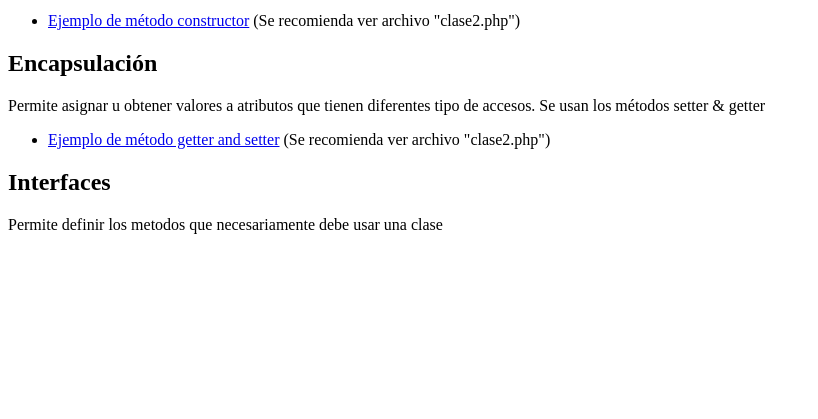
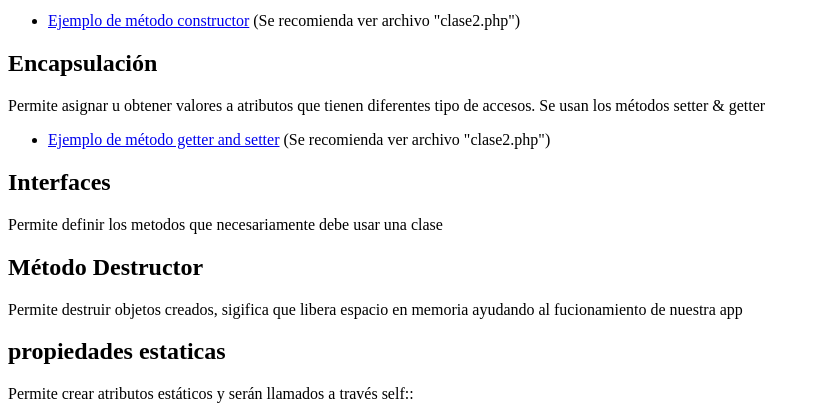
Before and after one commit to MarcoGarciaCorrea/POO, a PHP site: page / in a window 1280 px wide. Shown: the part 667-1086 px from the top of the page, without its empty margins (0-818 px from the left). Before the commit the page ends 901 px from the top, so only its background shows below. Run offline with PHP 8.4, Linux system fonts and the light colour scheme.

Commit message:
Se agrega concepto sobre atributos estaticos y ejemplo en clase2.php

```diff
--- a/index.php
+++ b/index.php
@@ -55,4 +55,10 @@
 
     <h2>Interfaces</h2>
     <p>Permite definir los metodos que necesariamente debe usar una clase </p>
+
+    <h2>Método Destructor</h2>
+    <p>Permite destruir objetos creados, sigifica que libera espacio en memoria ayudando al fucionamiento de nuestra app</p>
+
+    <h2>propiedades estaticas</h2>
+    <p>Permite crear atributos estáticos y serán llamados a través self::</p>
 </html>
```
Also changed, not shown: clase2.php (+11 -0 lines).
